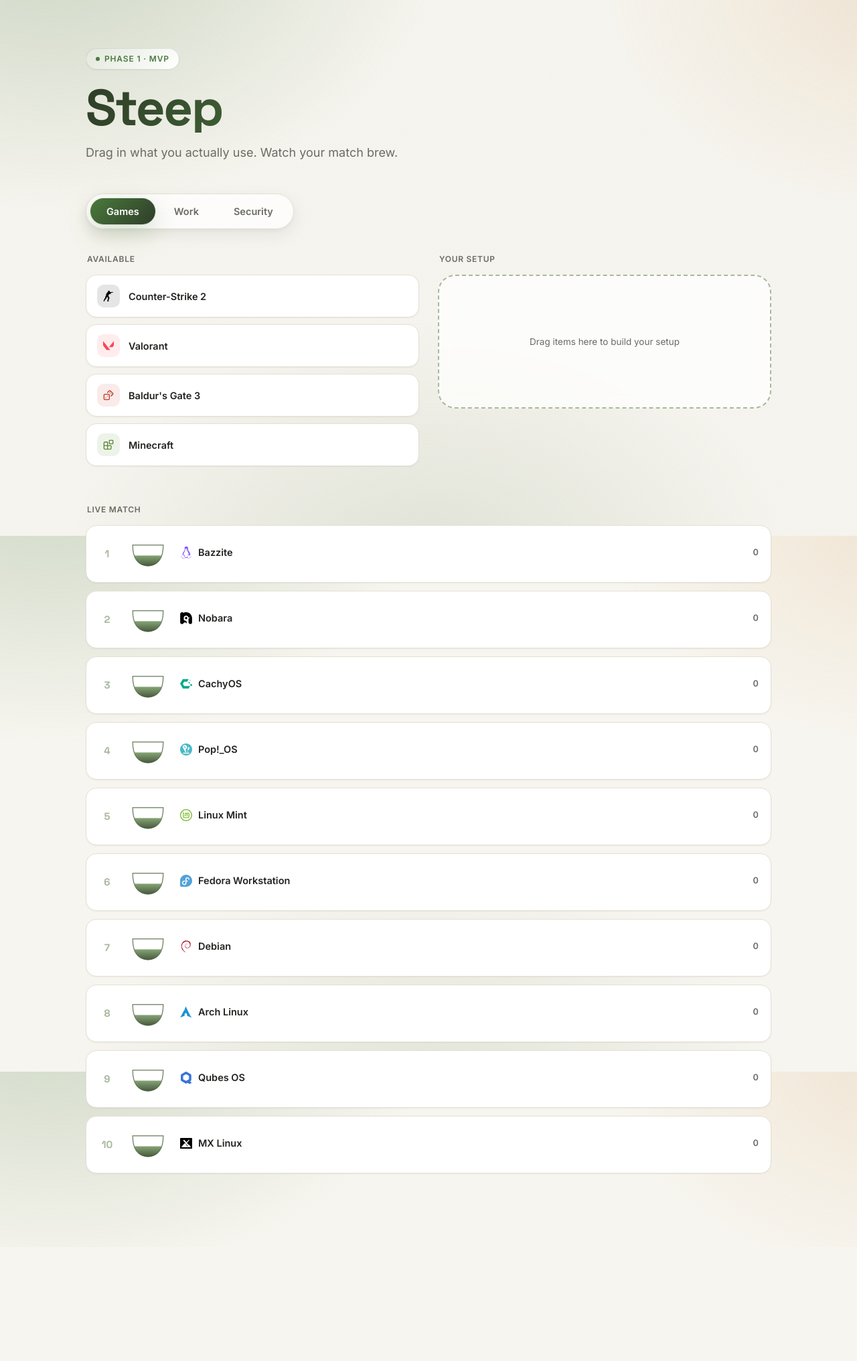
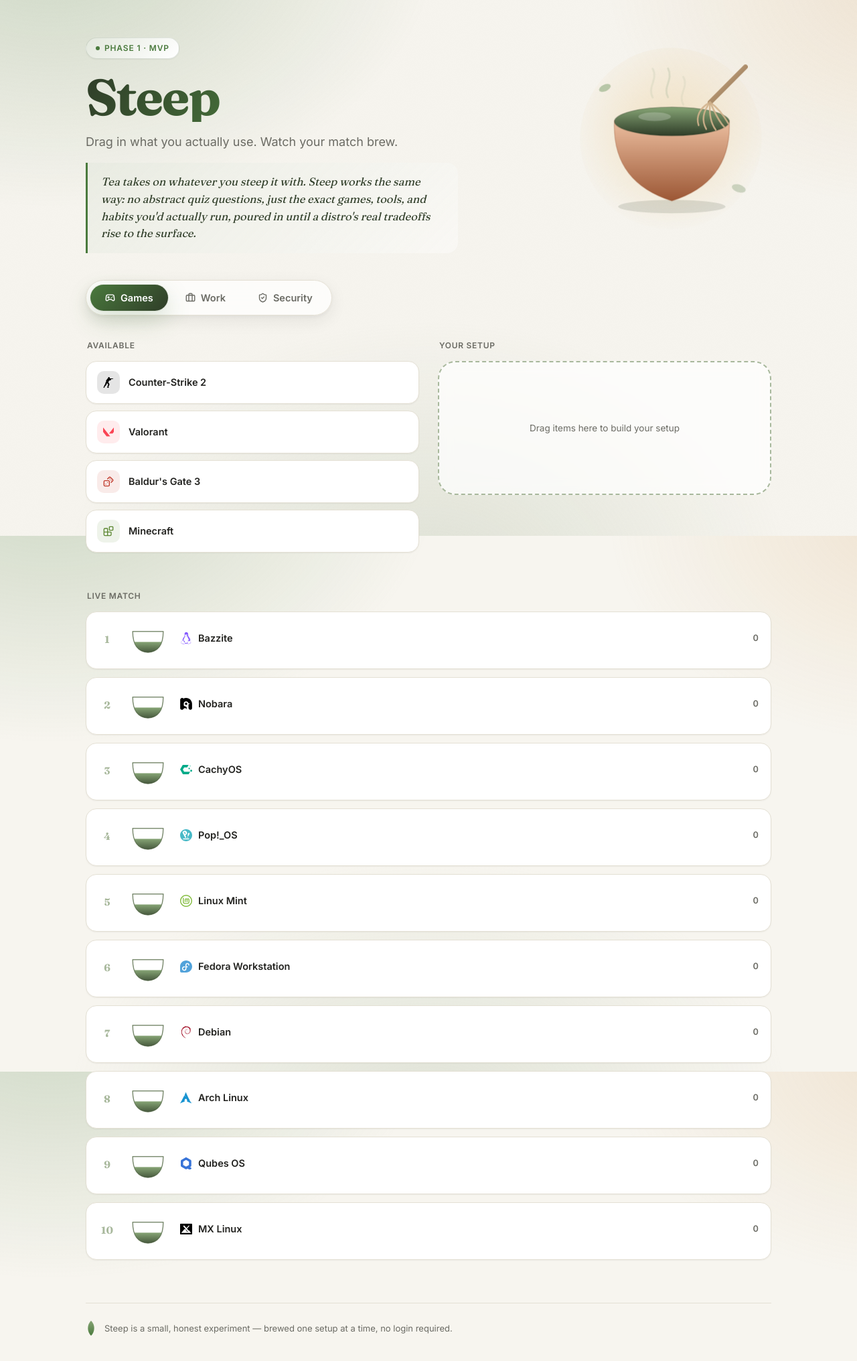
Before and after one commit to Andrew-most-likely/Interactive-Linux-distribution-recommendation-app, a React (Vite) app: page / in a window 1280 px wide. Shown: the top 2032 px of the page at 67% size. Before the commit the page ends 1862 px from the top, so only its background shows below. Built offline with nearby package versions, Linux system fonts and the light colour scheme.

Commit message:
Give the site an actual identity: hero illustration, editorial serif, tea-steeping narrative, footer

```diff
--- a/index.html
+++ b/index.html
@@ -11,7 +11,7 @@
     <link rel="preconnect" href="https://fonts.googleapis.com" />
     <link rel="preconnect" href="https://fonts.gstatic.com" crossorigin />
     <link
-      href="https://fonts.googleapis.com/css2?family=Space+Grotesk:wght@500;600;700&family=Inter:wght@400;500;600&display=swap"
+      href="https://fonts.googleapis.com/css2?family=Fraunces:opsz,wght@9..144,400..700&family=Inter:wght@400;500;600&display=swap"
       rel="stylesheet"
     />
     <title>Steep — find your Linux match</title>
--- a/src/App.css
+++ b/src/App.css
@@ -3,14 +3,63 @@
   z-index: 1;
   max-width: 1080px;
   margin: 0 auto;
-  padding: 72px 28px 110px;
+  padding: 56px 28px 64px;
 }
 
 /* ---------- Hero ---------- */
 
 .hero {
-  margin-bottom: 48px;
+  display: grid;
+  grid-template-columns: minmax(0, 1fr) 300px;
+  align-items: center;
+  gap: 24px;
+  margin-bottom: 40px;
   animation: fade-in-up 0.6s var(--ease-out) both;
+}
+
+@media (max-width: 760px) {
+  .hero {
+    grid-template-columns: 1fr;
+  }
+
+  .hero-art {
+    width: 220px;
+    margin: 0 auto;
+  }
+}
+
+.hero-art {
+  width: 100%;
+  height: auto;
+  overflow: visible;
+}
+
+.steam {
+  transform-origin: center bottom;
+  animation: steam-rise 3.6s ease-in-out infinite;
+}
+
+.steam-2 {
+  animation-delay: 0.8s;
+}
+
+.steam-3 {
+  animation-delay: 1.6s;
+}
+
+.hero-story {
+  margin: 18px 0 0;
+  padding: 16px 20px;
+  max-width: 52ch;
+  font-family: var(--font-display);
+  font-size: 16.5px;
+  font-style: italic;
+  font-weight: 400;
+  line-height: 1.55;
+  color: var(--matcha-deep);
+  background: linear-gradient(135deg, rgba(227, 232, 221, 0.55), rgba(255, 255, 255, 0.4));
+  border-left: 3px solid var(--matcha-vivid);
+  border-radius: 0 var(--radius-md) var(--radius-md) 0;
 }
 
 .hero-eyebrow {
@@ -77,7 +126,10 @@
 
 .tab {
   position: relative;
-  padding: 11px 24px;
+  display: inline-flex;
+  align-items: center;
+  gap: 8px;
+  padding: 11px 22px;
   border-radius: var(--radius-pill);
   border: none;
   background: transparent;
@@ -352,3 +404,30 @@
   margin: 4px 0 0;
   line-height: 1.45;
 }
+
+/* ---------- Footer ---------- */
+
+.footer {
+  display: flex;
+  align-items: center;
+  gap: 12px;
+  margin-top: 64px;
+  padding-top: 28px;
+  border-top: 1px solid var(--border);
+  color: var(--text-muted);
+  font-size: 13px;
+  animation: fade-in-up 0.6s var(--ease-out) 0.16s both;
+}
+
+.footer p {
+  margin: 0;
+}
+
+.footer-leaf {
+  flex-shrink: 0;
+  width: 16px;
+  height: 16px;
+  background: linear-gradient(135deg, var(--matcha-light), var(--matcha-vivid));
+  border-radius: 0 100% 0 100%;
+  transform: rotate(45deg);
+}
--- a/src/App.tsx
+++ b/src/App.tsx
@@ -1,16 +1,18 @@
 import { useMemo, useState } from "react";
 import { DndContext, type DragEndEvent } from "@dnd-kit/core";
+import { Gamepad2, Briefcase, ShieldCheck } from "lucide-react";
 import { DraggableItem } from "./components/DraggableItem";
 import { DropZone } from "./components/DropZone";
 import { ScorePanel } from "./components/ScorePanel";
+import { HeroArt } from "./components/HeroArt";
 import { items, type Category } from "./data/items";
 import { scoreDistros } from "./lib/scoring";
 import "./App.css";
 
-const categories: { id: Category; label: string }[] = [
-  { id: "games", label: "Games" },
-  { id: "work", label: "Work" },
-  { id: "security", label: "Security" },
+const categories: { id: Category; label: string; Icon: typeof Gamepad2 }[] = [
+  { id: "games", label: "Games", Icon: Gamepad2 },
+  { id: "work", label: "Work", Icon: Briefcase },
+  { id: "security", label: "Security", Icon: ShieldCheck },
 ];
 
 export default function App() {
@@ -42,19 +44,28 @@
   return (
     <div className="page">
       <header className="hero">
-        <span className="hero-eyebrow">Phase 1 · MVP</span>
-        <h1 className="hero-title">Steep</h1>
-        <p className="hero-sub">Drag in what you actually use. Watch your match brew.</p>
+        <div className="hero-copy">
+          <span className="hero-eyebrow">Phase 1 · MVP</span>
+          <h1 className="hero-title">Steep</h1>
+          <p className="hero-sub">Drag in what you actually use. Watch your match brew.</p>
+          <p className="hero-story">
+            Tea takes on whatever you steep it with. Steep works the same way: no abstract
+            quiz questions, just the exact games, tools, and habits you'd actually run, poured
+            in until a distro's real tradeoffs rise to the surface.
+          </p>
+        </div>
+        <HeroArt />
       </header>
 
       <nav className="tabs">
-        {categories.map((cat) => (
+        {categories.map(({ id, label, Icon }) => (
           <button
-            key={cat.id}
-            onClick={() => setActiveCategory(cat.id)}
-            className={`tab${activeCategory === cat.id ? " active" : ""}`}
+            key={id}
+            onClick={() => setActiveCategory(id)}
+            className={`tab${activeCategory === id ? " active" : ""}`}
           >
-            {cat.label}
+            <Icon size={15} strokeWidth={2.25} />
+            {label}
           </button>
         ))}
       </nav>
@@ -81,6 +92,11 @@
         <p className="column-label">Live match</p>
         <ScorePanel results={results} />
       </section>
+
+      <footer className="footer">
+        <span className="footer-leaf" aria-hidden="true" />
+        <p>Steep is a small, honest experiment — brewed one setup at a time, no login required.</p>
+      </footer>
     </div>
   );
 }
--- /dev/null
+++ b/src/components/HeroArt.tsx
@@ -0,0 +1,77 @@
+// A small illustrated scene of a chawan (matcha bowl) mid-whisk, standing in
+// for the "steeping" metaphor the whole app is built around. Hand-drawn as
+// flat SVG shapes rather than a stock icon, so the brand has an actual face.
+export function HeroArt() {
+  return (
+    <svg
+      viewBox="0 0 420 420"
+      className="hero-art"
+      role="img"
+      aria-label="Illustration of a matcha bowl and whisk"
+    >
+      <defs>
+        <radialGradient id="glow" cx="50%" cy="46%" r="55%">
+          <stop offset="0%" stopColor="var(--gold-light)" stopOpacity="0.85" />
+          <stop offset="100%" stopColor="var(--gold-light)" stopOpacity="0" />
+        </radialGradient>
+        <linearGradient id="bowlBody" x1="0" y1="0" x2="0" y2="1">
+          <stop offset="0%" stopColor="var(--clay-light)" />
+          <stop offset="100%" stopColor="var(--clay-deep)" />
+        </linearGradient>
+        <linearGradient id="liquid" x1="0" y1="0" x2="0" y2="1">
+          <stop offset="0%" stopColor="var(--matcha-light)" />
+          <stop offset="100%" stopColor="var(--matcha-deep)" />
+        </linearGradient>
+        <linearGradient id="whiskWood" x1="0" y1="0" x2="1" y2="1">
+          <stop offset="0%" stopColor="var(--wood-light)" />
+          <stop offset="100%" stopColor="var(--wood)" />
+        </linearGradient>
+      </defs>
+
+      <circle cx="210" cy="196" r="190" fill="url(#glow)" />
+
+      {/* floating leaves */}
+      <g opacity="0.55">
+        <ellipse cx="72" cy="90" rx="13" ry="7" fill="var(--matcha-light)" transform="rotate(-25 72 90)" />
+        <ellipse cx="352" cy="300" rx="15" ry="8" fill="var(--sage)" transform="rotate(18 352 300)" />
+      </g>
+
+      {/* rising steam */}
+      <g fill="none" stroke="var(--sage)" strokeWidth="4" strokeLinecap="round" opacity="0.55">
+        <path className="steam steam-1" d="M172,118 C160,96 184,80 172,58" />
+        <path className="steam steam-2" d="M204,110 C192,88 216,74 204,50" />
+        <path className="steam steam-3" d="M236,120 C224,98 248,84 236,62" />
+      </g>
+
+      {/* bowl shadow */}
+      <ellipse cx="212" cy="338" rx="112" ry="14" fill="var(--matcha-deep)" opacity="0.14" />
+
+      {/* bowl body */}
+      <path d="M92,158 Q86,286 212,326 Q338,286 332,158 Z" fill="url(#bowlBody)" />
+      <path
+        d="M92,158 Q86,286 212,326 Q338,286 332,158 Z"
+        fill="none"
+        stroke="var(--clay-deep)"
+        strokeOpacity="0.35"
+        strokeWidth="2"
+      />
+
+      {/* liquid rim */}
+      <ellipse cx="212" cy="160" rx="120" ry="30" fill="url(#liquid)" />
+      <ellipse cx="212" cy="160" rx="120" ry="30" fill="none" stroke="var(--matcha-deep)" strokeOpacity="0.3" strokeWidth="2" />
+      <ellipse cx="176" cy="150" rx="34" ry="9" fill="#ffffff" opacity="0.22" />
+
+      {/* whisk */}
+      <g strokeLinecap="round">
+        <line x1="366" y1="46" x2="292" y2="120" stroke="url(#whiskWood)" strokeWidth="10" />
+        <g stroke="var(--wood-light)" strokeWidth="3.5" fill="none" opacity="0.9">
+          <path d="M292,120 C270,132 262,150 268,168" />
+          <path d="M292,120 C278,138 274,158 284,176" />
+          <path d="M292,120 C290,142 292,162 304,178" />
+          <path d="M292,120 C302,140 308,158 322,172" />
+          <path d="M292,120 C312,134 322,150 330,164" />
+        </g>
+      </g>
+    </svg>
+  );
+}
--- a/src/theme.css
+++ b/src/theme.css
@@ -11,6 +11,11 @@
   --cream: #f0ecdd;
   --gold: #c98a3a;
   --gold-light: #f0dcb8;
+  --clay: #c97b52;
+  --clay-deep: #9c5735;
+  --clay-light: #ecbfa0;
+  --wood: #8a6a4a;
+  --wood-light: #d1b28c;
   --text: #232320;
   --text-muted: #6b6b64;
   --border: #e4e0d4;
@@ -29,7 +34,7 @@
   --ease-out: cubic-bezier(0.16, 1, 0.3, 1);
 
   --font-sans: "Inter", -apple-system, BlinkMacSystemFont, "Segoe UI", sans-serif;
-  --font-display: "Space Grotesk", var(--font-sans);
+  --font-display: "Fraunces", "Iowan Old Style", "Palatino Linotype", serif;
 }
 
 * {
@@ -99,6 +104,20 @@
   }
 }
 
+@keyframes steam-rise {
+  0% {
+    transform: translateY(6px);
+    opacity: 0;
+  }
+  35% {
+    opacity: 0.6;
+  }
+  100% {
+    transform: translateY(-14px);
+    opacity: 0;
+  }
+}
+
 @media (prefers-reduced-motion: reduce) {
   * {
     animation-duration: 0.01ms !important;
```
